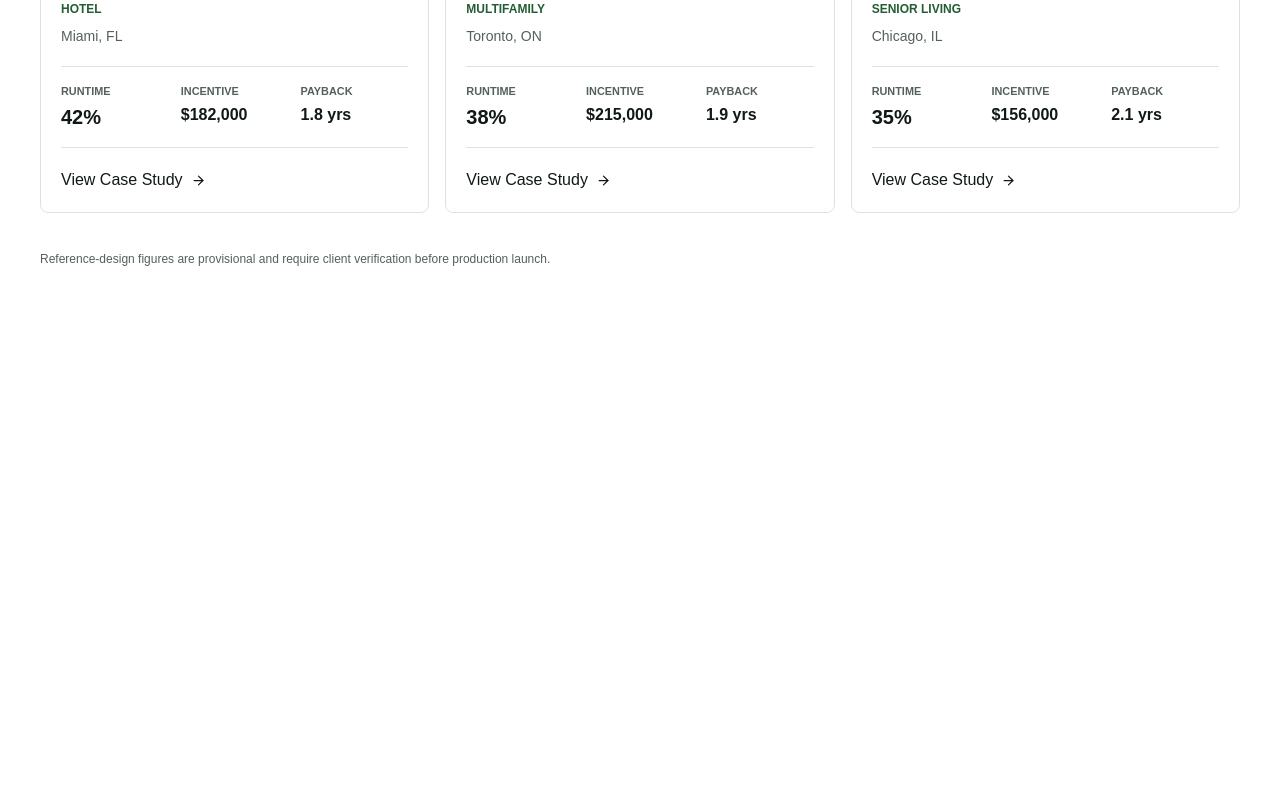
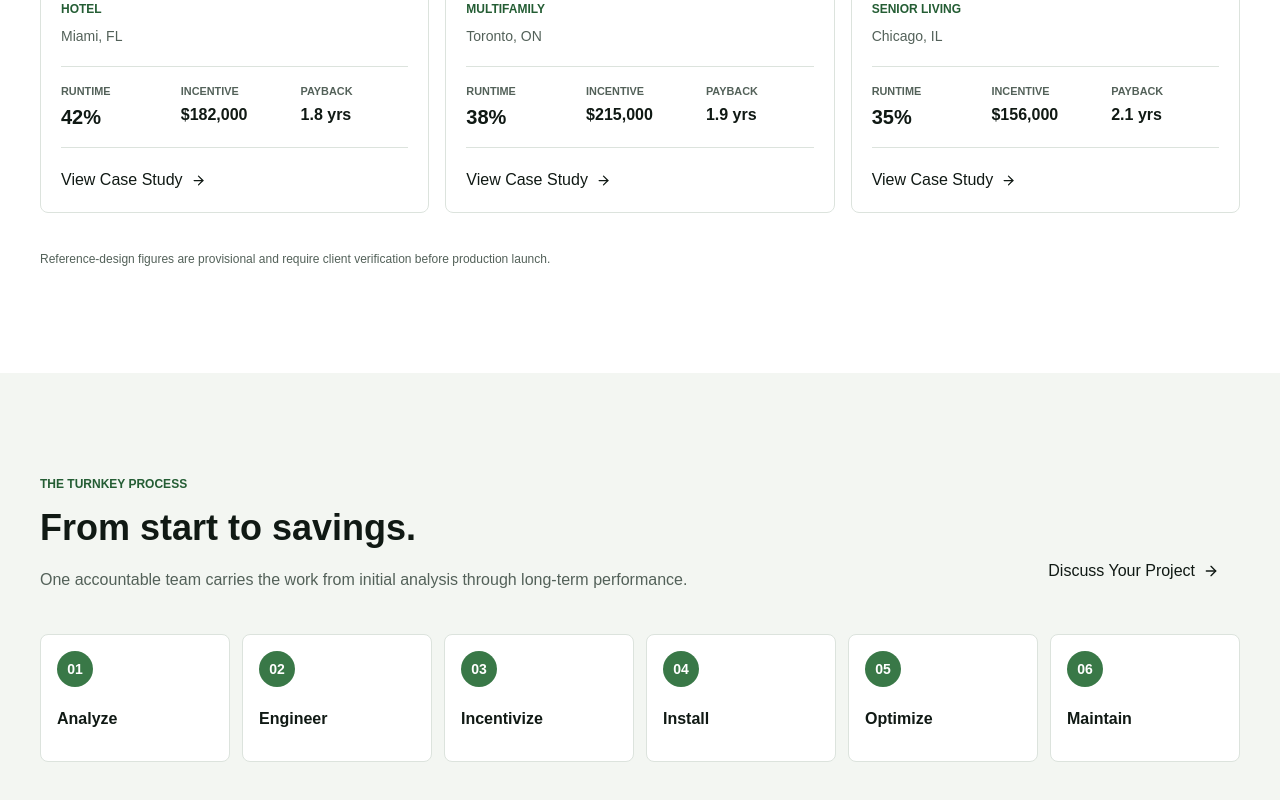
Before and after one commit to MannLester/Lodge-Tech-Website, a Next.js app: page / in a window 1280 px wide. Shown: the part 4313-5113 px from the top of the page. Before the commit the page ends 4686 px from the top, so only its background shows below. Built offline with nearby package versions, Linux system fonts and the light colour scheme.

Commit message:
frontend: build turnkey process

```diff
--- a/src/app/page.tsx
+++ b/src/app/page.tsx
@@ -1,6 +1,7 @@
 import { HeroSection } from "@/features/home/ui/hero-section";
 import { IndustriesSection } from "@/features/home/ui/industries-section";
 import { PlatformSection } from "@/features/home/ui/platform-section";
+import { ProcessSection } from "@/features/home/ui/process-section";
 import { ProductSection } from "@/features/home/ui/product-section";
 import { ResultsSection } from "@/features/home/ui/results-section";
 import { SiteHeader } from "@/features/home/ui/site-header";
@@ -17,6 +18,7 @@ export default function HomePage() {
         <PlatformSection />
         <IndustriesSection />
         <ResultsSection />
+        <ProcessSection />
       </main>
     </div>
   );
--- /dev/null
+++ b/src/features/home/ui/process-section.tsx
@@ -0,0 +1,43 @@
+import { ButtonLink } from "@/shared/ui/button-link";
+
+import { turnkeySteps } from "@/features/home/model/home-content";
+import { SectionHeading } from "@/shared/ui/section-heading";
+
+export function ProcessSection() {
+  return (
+    <section
+      aria-labelledby="process-heading"
+      className="section-band bg-surface-muted"
+    >
+      <div className="section-shell">
+        <div className="flex flex-col justify-between gap-6 lg:flex-row lg:items-end">
+          <SectionHeading
+            description="One accountable team carries the work from initial analysis through long-term performance."
+            eyebrow="The turnkey process"
+            id="process-heading"
+            title="From start to savings."
+          />
+          <ButtonLink href="#contact" showArrow variant="text">
+            Discuss Your Project
+          </ButtonLink>
+        </div>
+
+        <ol className="mt-10 grid gap-3 sm:grid-cols-2 lg:grid-cols-6">
+          {turnkeySteps.map((step, index) => (
+            <li
+              className="border-border bg-surface flex min-h-20 items-center gap-4 rounded-lg border p-4 lg:block lg:min-h-32"
+              key={step}
+            >
+              <span className="bg-brand grid size-9 shrink-0 place-items-center rounded-full text-sm font-semibold text-white">
+                {String(index + 1).padStart(2, "0")}
+              </span>
+              <span className="text-foreground text-base font-semibold lg:mt-5 lg:block">
+                {step}
+              </span>
+            </li>
+          ))}
+        </ol>
+      </div>
+    </section>
+  );
+}
```
